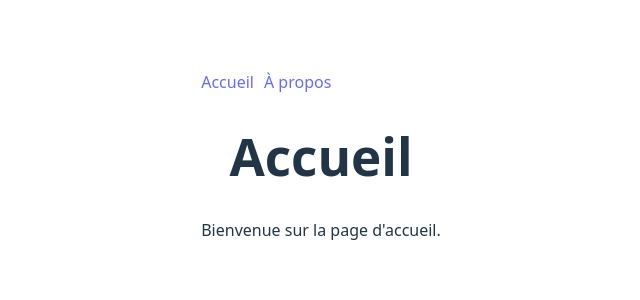
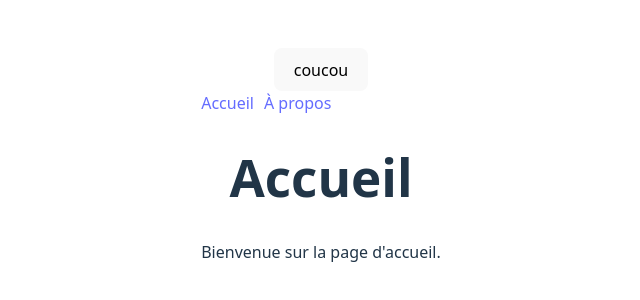
Before and after one commit to A-lebourch/portfolio, a Vue app: page / in a window 1280 px wide. Shown: the part 236-536 px from the top of the page, without its empty margins (319-959 px from the left). Built offline with nearby package versions, Linux system fonts and the light colour scheme.

Commit message:
ajout pug et fichier pour deploy

```diff
--- a/package.json
+++ b/package.json
@@ -9,6 +9,7 @@
     "preview": "vite preview"
   },
   "dependencies": {
+    "pug": "^3.0.3",
     "vue": "^3.5.13",
     "vue-router": "^4.5.0"
   },
--- a/src/App.vue
+++ b/src/App.vue
@@ -1,9 +1,9 @@
-<template>
-  <nav>
-    <router-link to="/">Accueil</router-link>
-    <router-link to="/about">À propos</router-link>
-  </nav>
-  <router-view></router-view>
+<template lang="pug">
+  button(class="bg-red h-10 w-10") coucou
+  nav
+    router-link(to="/") Accueil
+    router-link(to="/about") À propos
+  router-view
 </template>
 
 <style>
```
Also changed, not shown: 4 other files (tests, documents, lock files or other folders).
